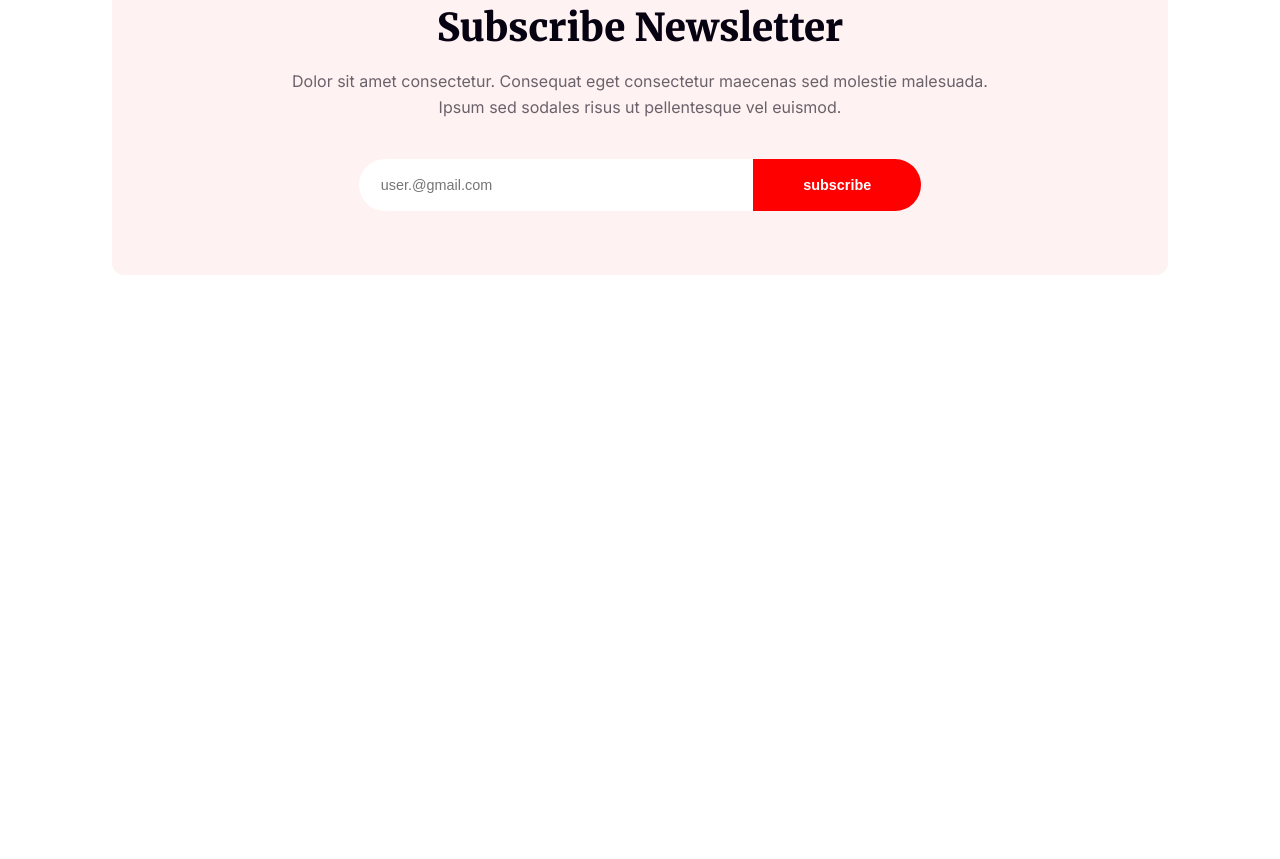
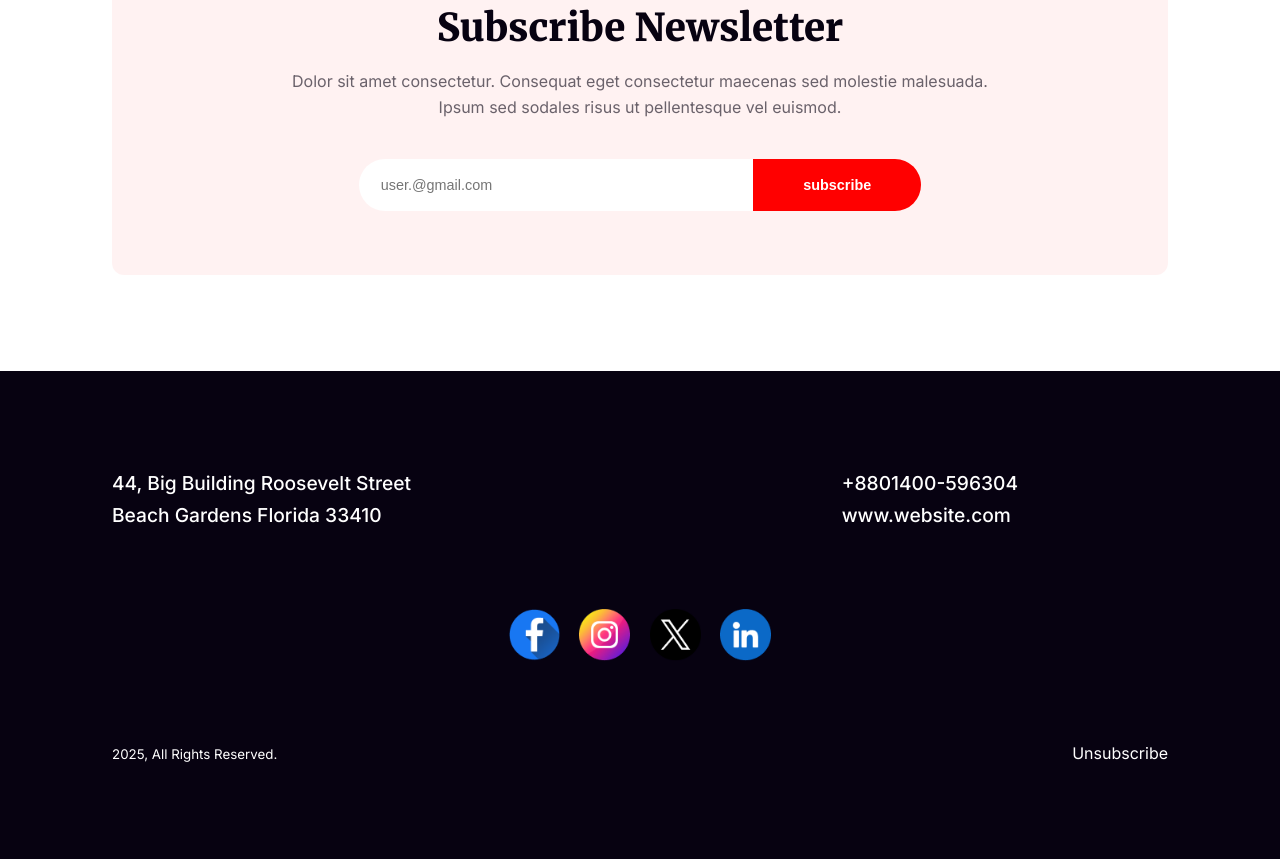
Before and after one commit to mahdihasanjr/practice-2, a plain HTML site: page index.html in a window 1280 px wide. Shown: the part 5155-6014 px from the top of the page. Before the commit the page ends 5526 px from the top, so only its background shows below. Drawn offline with Linux system fonts and the light colour scheme.

Commit message:
added footer

```diff
--- a/index.html
+++ b/index.html
@@ -141,12 +141,36 @@
                         <button>subscribe</button>
                 </div>
             </section>
-
         </article>
     </main>
 
     <footer>
+        <div class="Fcontainer">
 
+            <div class="Fcolumn-container">
+                 <div class="Fcolumn-1">
+                    <p>
+                    44, Big Building Roosevelt Street <br> Beach Gardens Florida 33410
+                    </p>
+                </div>
+                <div class="Fcolumn-2">
+                    <p>+8801400-596304</p>
+                    <p>www.website.com</p>
+                </div>
+            </div>
+
+            <div class="Ficon">
+                <a href=""><img src="icons/Facebook.png" alt=""></a>
+                <a href=""><img src="icons/Instagram.png" alt=""></a>
+                <a href=""><img src="icons/Twitter.png" alt=""></a>
+                <a href=""><img src="icons/Linkedin.png" alt=""></a>
+            </div>
+
+            <div class="copyright">
+                <p><small>2025, All Rights Reserved.</small></p>
+                <p>Unsubscribe</p>
+            </div>
+        </div>
     </footer>
 </body>
 </html>
--- a/styles/style.css
+++ b/styles/style.css
@@ -428,3 +428,46 @@ section{
     border-radius: 0 40px 40px 0;
 
  }
+
+ /* footer code start hare */
+
+ footer{
+    background-color: #070211;
+ }
+ .Fcontainer{
+    display: flex;
+    flex-direction: column;
+    color:#FFFFFF;
+    padding:96px 112px;
+ }
+ .Fcolumn-container{
+    display: flex;
+    justify-content: space-between;
+    font-size: 19.2px;
+    font-weight:500;
+    font-family: "inter", sans serif;
+    line-height: 32px;
+
+ }
+
+  .Fcolumn-2{
+     margin-right: 150px;
+  }
+ .Ficon{
+    margin: 78.4px 0;
+    display: flex;
+    justify-content: center;
+    gap:19.2px;
+ }
+ .Ficon img{
+    width: 51.2px;
+    height: 52px;
+ }
+
+ .copyright{
+    display: flex;
+    justify-content: space-between;
+    font-size: 16px;
+    font-weight: 400;
+    font-family:"inter", sans serif;
+ }
```
